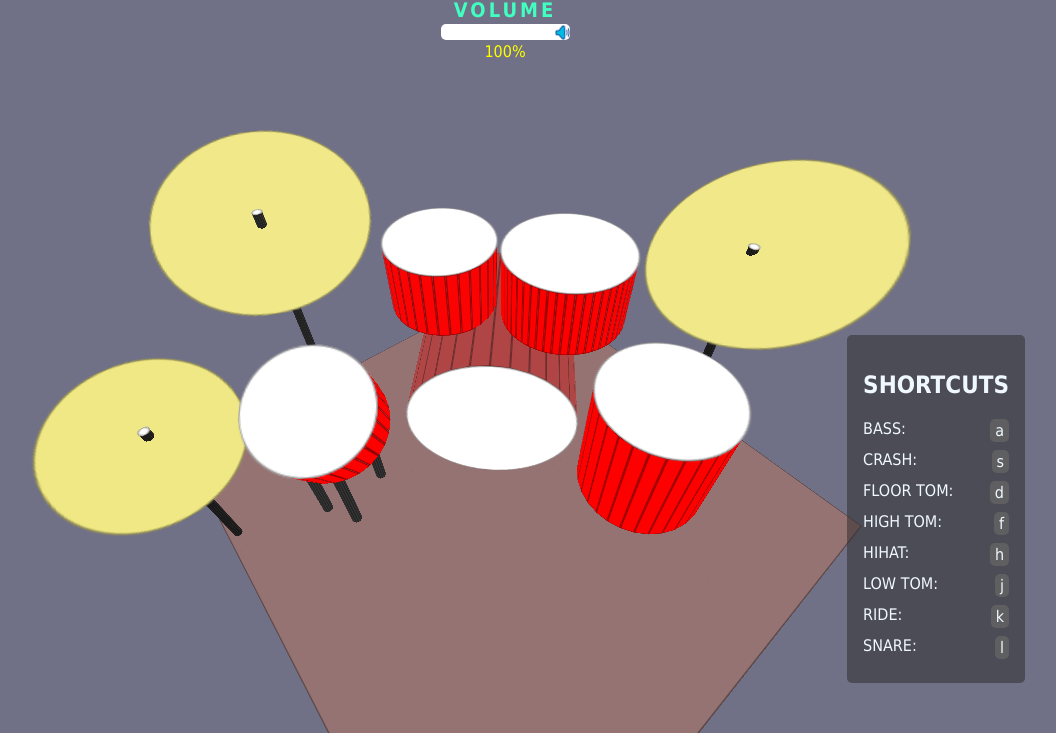
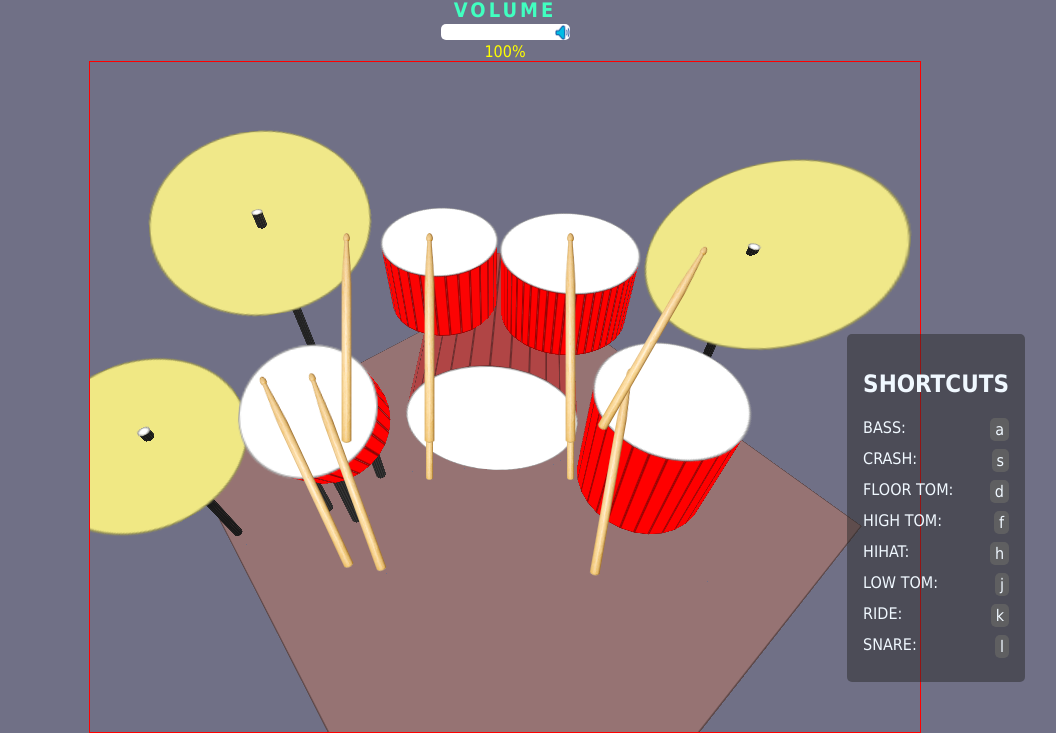
Before and after one commit to xenosM/Drum-set, a plain HTML site: page index.html in a window 1280 px wide. Shown: the part 68-801 px from the top of the page, without its empty margins (135-1191 px from the left). Drawn offline with Linux system fonts and the light colour scheme.

Commit message:
drumstick default positions added

```diff
--- a/index.html
+++ b/index.html
@@ -20,6 +20,17 @@
       </div>
     </header>
     <main id="tridiv">
+      <div id="drumstick-container">
+        <span class="drumsticks drumstick-default-left"></span>
+        <span class="drumsticks drumstick-default-right"></span>
+        <span class="drumsticks drumstick-hihat"></span>
+        <span class="drumsticks drumstick-crash"></span>
+        <span class="drumsticks drumstick-snare"></span>
+        <span class="drumsticks drumstick-high-tom"></span>
+        <span class="drumsticks drumstick-low-tom"></span>
+        <span class="drumsticks drumstick-floor-tom"></span>
+        <span class="drumsticks drumstick-ride"></span>
+      </div>
       <div
         class="scene"
         style="
@@ -348,35 +359,19 @@
           <div class="face tp"></div>
         </div>
       </div>
-      <div id="shortcuts-container">
-        <h2 id="shortcuts-title">SHORTCUTS</h2>
-        <ul id="shortcuts-list">
-          <li class="shortcuts">
-            BASS:<span>a</span>
-          </li>
-          <li class="shortcuts">
-            CRASH:<span>s</span>
-          </li>
-          <li class="shortcuts">
-            FLOOR TOM:<span>d</span>
-          </li>
-          <li class="shortcuts">
-            HIGH TOM:<span>f</span>
-          </li>
-          <li class="shortcuts">
-            HIHAT:<span>h</span>
-          </li>
-          <li class="shortcuts">
-            LOW TOM:<span>j</span>
-          </li>
-          <li class="shortcuts">
-            RIDE:<span>k</span>
-          </li>
-          <li class="shortcuts">
-            SNARE:<span>l</span>
-          </li>
-        </ul>
-      </div>
     </main>
+    <div id="shortcuts-container">
+      <h2 id="shortcuts-title">SHORTCUTS</h2>
+      <ul id="shortcuts-list">
+        <li class="shortcuts">BASS:<span>a</span></li>
+        <li class="shortcuts">CRASH:<span>s</span></li>
+        <li class="shortcuts">FLOOR TOM:<span>d</span></li>
+        <li class="shortcuts">HIGH TOM:<span>f</span></li>
+        <li class="shortcuts">HIHAT:<span>h</span></li>
+        <li class="shortcuts">LOW TOM:<span>j</span></li>
+        <li class="shortcuts">RIDE:<span>k</span></li>
+        <li class="shortcuts">SNARE:<span>l</span></li>
+      </ul>
+    </div>
   </body>
 </html>
--- a/styles/drum.css
+++ b/styles/drum.css
@@ -1,17 +1,20 @@
 /* /!\ You need to add vendor prefixes in order to render the CSS properly (or simply use http://leaverou.github.io/prefixfree/) /!\ */
  #tridiv {
+  border:1px solid red;
+  position: absolute;
+  left:50%;
+  transform: translateX(-50%);
+  width: 65vw;
+  height: 84vh;
   perspective: 500px;
-  position: absolute;
   overflow: hidden;
-  width: 100vw;
-  height: 84vh;
   background: transparent;
   font-size: 100%;
 }
 .face {
   box-shadow: inset 0 0 0 1px rgba(0, 0, 0, 0.4);
 }
-.scene, .shape, .face, .face-wrapper, .cr {
+.scene, .shape, .face, .face-wrapper, .cr,.drumsticks {
   position: absolute;
   transform-style: preserve-3d;
 }
--- a/styles/style.css
+++ b/styles/style.css
@@ -62,7 +62,7 @@ header #volume-range-container {
   bottom: 50px;
   right: 120px;
   background-color: rgba(40, 40, 40, 0.5);
-  padding:1rem;
+  padding: 1rem;
   border-radius: 5px;
   #shortcuts-title {
     text-align: center;
@@ -70,21 +70,84 @@ header #volume-range-container {
     color: aliceblue;
     margin: 20px 0;
   }
-  #shortcuts-list{
+  #shortcuts-list {
     list-style: none;
-    padding:0;
-    margin:0;
+    padding: 0;
+    margin: 0;
   }
-  .shortcuts{
-    color:aliceblue;
-    margin-bottom: .75rem;
-
+  .shortcuts {
+    color: aliceblue;
+    margin-bottom: 0.75rem;
   }
-  .shortcuts span{
-    float:right;
-    background-color: rgba(100,100,100,0.8);
-    padding:2px 5px;
+  .shortcuts span {
+    float: right;
+    background-color: rgba(100, 100, 100, 0.8);
+    padding: 2px 5px;
     border-radius: 5px;
-
   }
 }
+#drumstick-container {
+  /* border:1px solid blue; */
+  height: 100%;
+  width: 100%;
+  position: relative;
+  z-index: 1000;
+
+  .drumsticks {
+    /* position: absolute; */
+    /* border: 1px solid green; */
+    display: inline-block;
+    background-image: url(../images/drum-stick.png);
+    background-size: contain;
+    background-position: center center;
+    background-repeat: no-repeat;
+    width: 15px;
+    height: 150px;
+    margin-right: 10px;
+  }
+  /**Left Hand */
+  .drumstick-default-right {
+    left: 40%;
+    top: 40%;
+  }
+  .drumstick-hihat {
+    left: 25%;
+    top: 50%;
+    transform: scale(1.4) rotateZ(-25deg);
+  }
+  .drumstick-snare {
+    left: 30%;
+    top: 50%;
+    transform: scale(1.4) rotateZ(-20deg);
+  }
+  .drumstick-crash {
+    left: 30%;
+    top: 30%;
+    transform: scale(1.4) rotateZ(0deg);
+  }
+  .drumstick-high-tom {
+    left: 40%;
+    top: 30%;
+    transform: scale(1.4) rotateZ(0deg);
+  }
+  /**Right Hand */
+  .drumstick-default-left {
+    right: 40%;
+    top: 40%;
+  }
+  .drumstick-low-tom {
+    right: 40%;
+    top: 30%;
+    transform: scale(1.4) rotateZ(0deg);
+  }
+  .drumstick-ride {
+    right: 30%;
+    top: 30%;
+    transform: scale(1.4) rotateZ(30deg);
+  }
+  .drumstick-floor-tom {
+    right: 35%;
+    top: 50%;
+    transform: scale(1.4) rotateZ(10deg);
+  }
+}
```
Also changed, not shown: images/drum-stick.png (added).
